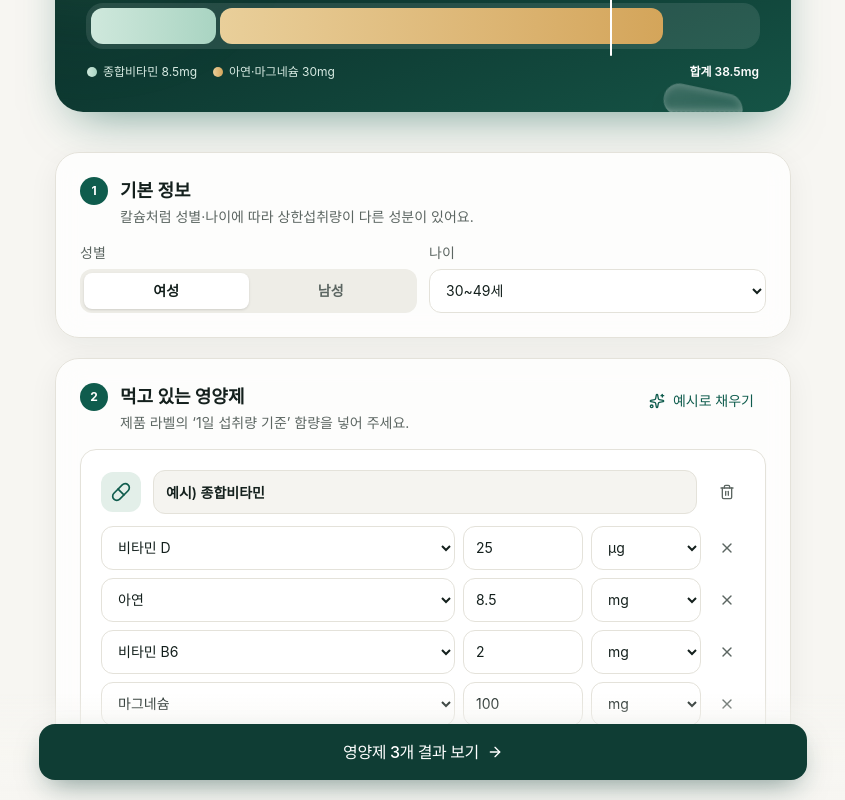
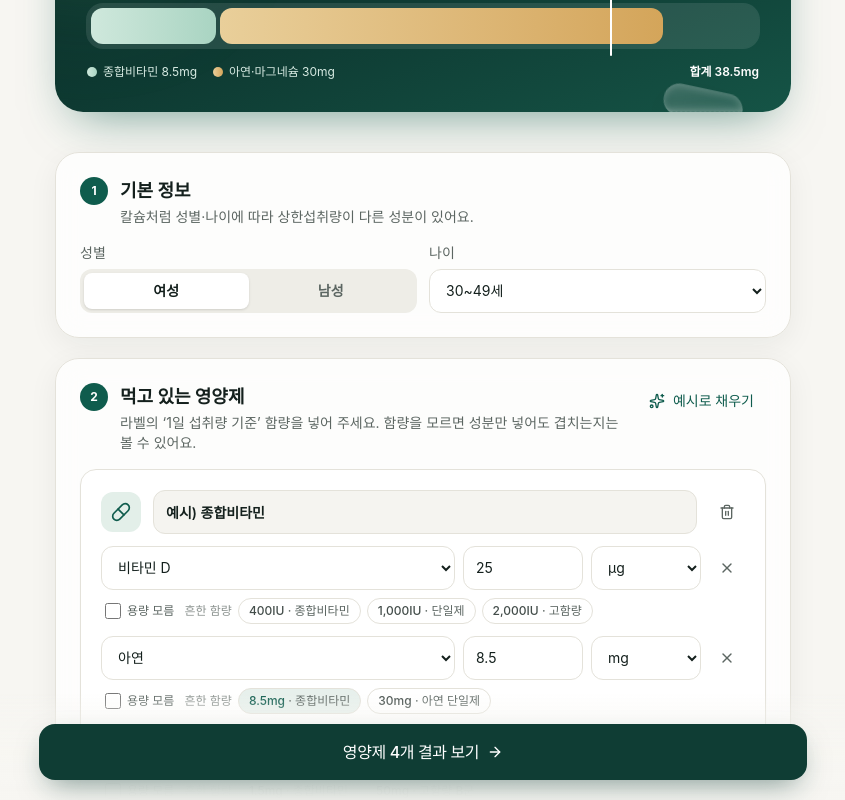
Before and after one commit to jini-d/supplement-check, a Next.js app: page / in a window 1280 px wide. Both pictures are taken after a click on the button "예시로 채우기". Shown: the part 510-1310 px from the top of the page, without its empty margins (217-1062 px from the left). Built offline with nearby package versions, Linux system fonts and the light colour scheme; a web font is replaced by a local one.

Commit message:
용량 모름 체크와 흔한 함량 빠른 선택 추가
라벨을 바로 못 보는 사용자를 위해 성분만 넣고 넘어갈 수 있게 하고,
용량을 모르는 제품이 섞이면 '안쪽'으로 단정하지 않고 확인 필요로 표시한다.

```diff
--- a/src/components/checker.tsx
+++ b/src/components/checker.tsx
@@ -6,6 +6,7 @@ import {
   AlertTriangle,
   ArrowRight,
   CheckCircle2,
+  CircleHelp,
   Copy,
   Info,
   Layers,
@@ -19,8 +20,8 @@ import {
 } from "lucide-react";
 import { Button } from "@/components/ui/button";
 import { Input, NativeSelect } from "@/components/ui/input";
-import { NUTRIENTS, NUTRIENT_MAP, SOURCE_LABEL, type AgeGroup, type Sex } from "@/data/nutrients";
-import { calculate, NEAR_RATIO, type Ingredient, type Profile, type ResultRow, type Supplement } from "@/lib/calc";
+import { NUTRIENTS, NUTRIENT_MAP, SOURCE_LABEL, TYPICAL, type AgeGroup, type Sex } from "@/data/nutrients";
+import { calculate, isFilled, NEAR_RATIO, type Ingredient, type Profile, type ResultRow, type Supplement } from "@/lib/calc";
 import { decodeState, encodeState } from "@/lib/share";
 import { cn } from "@/lib/utils";
 
@@ -51,6 +52,14 @@ const EXAMPLE: Supplement[] = [
       { nutrientId: "magnesium", amount: 250, unit: "mg" },
     ],
   },
+  {
+    id: "ex4",
+    name: "예시) 비타민B 컴플렉스",
+    ingredients: [
+      { nutrientId: "vitB6", amount: 0, unit: "mg", unknown: true },
+      { nutrientId: "vitB12", amount: 500, unit: "µg" },
+    ],
+  },
 ];
 
 export function Checker() {
@@ -74,7 +83,7 @@ export function Checker() {
   }, []);
 
   const results = useMemo(() => calculate(supplements, profile), [supplements, profile]);
-  const filledCount = supplements.filter((s) => s.ingredients.some((i) => i.nutrientId && i.amount > 0)).length;
+  const filledCount = supplements.filter((s) => s.ingredients.some(isFilled)).length;
 
   const updateSupplement = (id: string, patch: Partial<Supplement>) =>
     setSupplements((list) => list.map((s) => (s.id === id ? { ...s, ...patch } : s)));
@@ -163,7 +172,7 @@ export function Checker() {
         <Section
           step={2}
           title="먹고 있는 영양제"
-          desc="제품 라벨의 ‘1일 섭취량 기준’ 함량을 넣어 주세요."
+          desc="라벨의 ‘1일 섭취량 기준’ 함량을 넣어 주세요. 함량을 모르면 성분만 넣어도 겹치는지는 볼 수 있어요."
           action={
             <Button
               variant="ghost"
@@ -208,11 +217,10 @@ export function Checker() {
                 <div className="mt-3 space-y-2">
                   {s.ingredients.map((ing, iIdx) => {
                     const n = NUTRIENT_MAP[ing.nutrientId];
+                    const typical = TYPICAL[ing.nutrientId] ?? [];
                     return (
-                      <div
-                        key={iIdx}
-                        className="grid grid-cols-[1fr_1fr_36px] gap-2 rounded-xl bg-muted/40 p-2 sm:grid-cols-[1fr_120px_110px_36px] sm:bg-transparent sm:p-0"
-                      >
+                      <div key={iIdx} className="rounded-xl bg-muted/40 p-2 sm:bg-transparent sm:p-0">
+                      <div className="grid grid-cols-[1fr_1fr_36px] gap-2 sm:grid-cols-[1fr_120px_110px_36px]">
                         <NativeSelect
                           className="col-span-3 h-11 rounded-xl bg-white sm:col-span-1"
                           aria-label="성분"
@@ -235,15 +243,16 @@ export function Checker() {
                           type="number"
                           inputMode="decimal"
                           min={0}
-                          placeholder="함량"
-                          value={ing.amount || ""}
+                          placeholder={ing.unknown ? "모름" : "함량"}
+                          disabled={ing.unknown}
+                          value={ing.unknown ? "" : ing.amount || ""}
                           onChange={(e) => updateIngredient(s.id, iIdx, { amount: Number(e.target.value) })}
                         />
                         <NativeSelect
                           className="h-11 rounded-xl bg-white"
                           aria-label="단위"
                           value={ing.unit}
-                          disabled={!n}
+                          disabled={!n || ing.unknown}
                           onChange={(e) => updateIngredient(s.id, iIdx, { unit: e.target.value })}
                         >
                           {n ? n.units.map((u) => <option key={u.label}>{u.label}</option>) : <option value="">단위</option>}
@@ -258,6 +267,45 @@ export function Checker() {
                         >
                           <X />
                         </Button>
+                      </div>
+                      {n && (
+                        <div className="mt-2 flex flex-wrap items-center gap-1.5 pb-1 text-xs sm:pl-1">
+                          <label className="mr-1 inline-flex cursor-pointer items-center gap-1.5 font-medium text-muted-foreground">
+                            <input
+                              type="checkbox"
+                              className="size-4 accent-[#0f5c4d]"
+                              checked={!!ing.unknown}
+                              onChange={(e) => {
+                                updateIngredient(s.id, iIdx, { unknown: e.target.checked });
+                                if (e.target.checked) track("amount_unknown_checked", { nutrient: ing.nutrientId });
+                              }}
+                            />
+                            용량 모름
+                          </label>
+                          {typical.length > 0 && (
+                            <>
+                              <span className="text-muted-foreground/70">흔한 함량</span>
+                              {typical.map((t) => (
+                                <button
+                                  key={t.amount + t.unit}
+                                  type="button"
+                                  className={cn(
+                                    "rounded-full border bg-white px-2.5 py-1 font-medium text-foreground/80 transition-colors hover:border-primary/40 hover:text-primary",
+                                    !ing.unknown && ing.amount === t.amount && ing.unit === t.unit && "border-primary/50 bg-secondary text-primary",
+                                  )}
+                                  onClick={() => {
+                                    updateIngredient(s.id, iIdx, { amount: t.amount, unit: t.unit, unknown: false });
+                                    track("typical_dose_used", { nutrient: ing.nutrientId });
+                                  }}
+                                >
+                                  {fmt(t.amount)}
+                                  {t.unit} <span className="text-muted-foreground">· {t.hint}</span>
+                                </button>
+                              ))}
+                            </>
+                          )}
+                        </div>
+                      )}
                       </div>
                     );
                   })}
@@ -434,6 +482,7 @@ const STATUS = {
   near: { text: "상한섭취량에 가까워요", chip: "bg-amber-100 text-amber-900", ring: "#d97706", icon: TrendingUp },
   ok: { text: "상한섭취량 안쪽이에요", chip: "bg-emerald-100 text-emerald-800", ring: "#059669", icon: CheckCircle2 },
   none: { text: "상한섭취량 기준이 없는 성분", chip: "bg-slate-100 text-slate-700", ring: "#94a3b8", icon: Info },
+  unknown: { text: "용량 확인이 필요해요", chip: "bg-slate-100 text-slate-700", ring: "#94a3b8", icon: CircleHelp },
 } as const;
 
 function Gauge({ pct, color }: { pct?: number; color: string }) {
@@ -467,7 +516,8 @@ function Gauge({ pct, color }: { pct?: number; color: string }) {
 function ResultItem({ row }: { row: ResultRow }) {
   const st = STATUS[row.status];
   const Icon = st.icon;
-  const pct = row.ratio !== undefined ? Math.round(row.ratio * 100) : undefined;
+  const pct = row.ratio !== undefined && row.total > 0 ? Math.round(row.ratio * 100) : undefined;
+  const partial = row.unknownSources.length > 0 && row.total > 0;
   return (
     <article className="flex gap-4 rounded-2xl border bg-white p-4 shadow-[0_1px_2px_rgba(20,32,29,0.04)] sm:p-5">
       <Gauge pct={pct} color={st.ring} />
@@ -484,7 +534,8 @@ function ResultItem({ row }: { row: ResultRow }) {
           )}
         </div>
         <p className="mt-1.5 text-sm">
-          합계 <b>{fmt(row.total)} {row.baseUnit}</b>
+          {partial ? "아는 것만 더해서 " : "합계 "}
+          <b>{row.total === 0 && row.unknownSources.length > 0 ? "?" : `${fmt(row.total)} ${row.baseUnit}`}</b>
           {row.ul !== undefined && (
             <span className="text-muted-foreground">
               {" "}
@@ -497,9 +548,16 @@ function ResultItem({ row }: { row: ResultRow }) {
           {row.sources.map((src) => (
             <span key={src} className="rounded-md bg-muted px-2 py-0.5 text-xs text-muted-foreground">
               {src}
+              {row.unknownSources.includes(src) && " (용량 모름)"}
             </span>
           ))}
         </div>
+        {row.unknownSources.length > 0 && (
+          <p className="mt-1.5 text-xs font-medium text-amber-800">
+            {partial ? "용량을 모르는 제품이 있어 실제 합계는 이보다 많아요. " : ""}
+            라벨을 확인하면 정확하게 볼 수 있어요.
+          </p>
+        )}
         {row.ulNote && <p className="mt-1.5 text-xs text-muted-foreground">{row.ulNote}</p>}
       </div>
     </article>
--- a/src/data/nutrients.ts
+++ b/src/data/nutrients.ts
@@ -93,3 +93,55 @@ export function getUl(n: Nutrient, sex: Sex, age: AgeGroup): number | undefined
 }
 
 export const SOURCE_LABEL = "보건복지부·한국영양학회, 2025 한국인 영양소 섭취기준 (성인 19~64세)";
+
+/**
+ * 라벨을 바로 못 볼 때 고를 수 있는 "흔히 보이는 함량".
+ * 특정 제품 값이 아니라 시중 제품에서 자주 보이는 함량대를 고른 참고값이다.
+ */
+export type TypicalDose = { amount: number; unit: string; hint: string };
+
+export const TYPICAL: Record<string, TypicalDose[]> = {
+  vitD: [
+    { amount: 400, unit: "IU", hint: "종합비타민" },
+    { amount: 1000, unit: "IU", hint: "단일제" },
+    { amount: 2000, unit: "IU", hint: "고함량" },
+  ],
+  vitC: [
+    { amount: 100, unit: "mg", hint: "종합비타민" },
+    { amount: 1000, unit: "mg", hint: "단일제" },
+  ],
+  vitE: [{ amount: 11, unit: "mg α-TE", hint: "종합비타민" }],
+  vitB6: [
+    { amount: 1.5, unit: "mg", hint: "종합비타민" },
+    { amount: 50, unit: "mg", hint: "고함량 B군" },
+  ],
+  folate: [{ amount: 400, unit: "µg", hint: "종합·임신 준비" }],
+  vitB12: [
+    { amount: 2.4, unit: "µg", hint: "종합비타민" },
+    { amount: 500, unit: "µg", hint: "고함량 B군" },
+  ],
+  biotin: [
+    { amount: 30, unit: "µg", hint: "종합비타민" },
+    { amount: 5000, unit: "µg", hint: "모발용 고함량" },
+  ],
+  calcium: [
+    { amount: 210, unit: "mg", hint: "종합비타민" },
+    { amount: 500, unit: "mg", hint: "칼슘제" },
+  ],
+  magnesium: [
+    { amount: 100, unit: "mg", hint: "종합·칼슘 복합" },
+    { amount: 350, unit: "mg", hint: "마그네슘 단일제" },
+  ],
+  iron: [
+    { amount: 12, unit: "mg", hint: "종합비타민" },
+    { amount: 30, unit: "mg", hint: "철분제" },
+  ],
+  zinc: [
+    { amount: 8.5, unit: "mg", hint: "종합비타민" },
+    { amount: 30, unit: "mg", hint: "아연 단일제" },
+  ],
+  selenium: [
+    { amount: 55, unit: "µg", hint: "종합비타민" },
+    { amount: 200, unit: "µg", hint: "셀레늄 단일제" },
+  ],
+};
--- a/src/lib/calc.ts
+++ b/src/lib/calc.ts
@@ -1,13 +1,14 @@
 import { NUTRIENT_MAP, getUl, type AgeGroup, type Sex } from "@/data/nutrients";
 
-export type Ingredient = { nutrientId: string; amount: number; unit: string };
+/** unknown: 용량을 몰라서 성분만 넣은 경우. 겹침에는 세고 합계에는 넣지 않는다. */
+export type Ingredient = { nutrientId: string; amount: number; unit: string; unknown?: boolean };
 export type Supplement = { id: string; name: string; ingredients: Ingredient[] };
 export type Profile = { sex: Sex; age: AgeGroup };
 
 /** 상한에 가깝다고 보는 비율. 기획 제안값이며 출시 전에 확정한다. */
 export const NEAR_RATIO = 0.8;
 
-export type Status = "over" | "near" | "ok" | "none";
+export type Status = "over" | "near" | "ok" | "none" | "unknown";
 
 export type ResultRow = {
   nutrientId: string;
@@ -19,6 +20,8 @@ export type ResultRow = {
   status: Status;
   /** 이 성분이 들어 있는 제품 이름들 */
   sources: string[];
+  /** 용량을 모른다고 표시한 제품들. 이 성분의 실제 합계는 total보다 많을 수 있다 */
+  unknownSources: string[];
   ulNote?: string;
 };
 
@@ -29,14 +32,15 @@ export function toBase(nutrientId: string, amount: number, unit: string): number
 }
 
 export function calculate(supplements: Supplement[], profile: Profile): ResultRow[] {
-  const acc = new Map<string, { total: number; sources: Set<string> }>();
+  const acc = new Map<string, { total: number; sources: Set<string>; unknown: Set<string> }>();
 
   supplements.forEach((s, i) => {
     const label = s.name.trim() || `영양제 ${i + 1}`;
     s.ingredients.forEach((ing) => {
-      if (!NUTRIENT_MAP[ing.nutrientId] || !(ing.amount > 0)) return;
-      const cur = acc.get(ing.nutrientId) ?? { total: 0, sources: new Set<string>() };
-      cur.total += toBase(ing.nutrientId, ing.amount, ing.unit);
+      if (!isFilled(ing)) return;
+      const cur = acc.get(ing.nutrientId) ?? { total: 0, sources: new Set<string>(), unknown: new Set<string>() };
+      if (ing.unknown) cur.unknown.add(label);
+      else cur.total += toBase(ing.nutrientId, ing.amount, ing.unit);
       cur.sources.add(label);
       acc.set(ing.nutrientId, cur);
     });
@@ -49,6 +53,8 @@ export function calculate(supplements: Supplement[], profile: Profile): ResultRo
     const ratio = ul ? v.total / ul : undefined;
     let status: Status = "none";
     if (ratio !== undefined) status = ratio > 1 ? "over" : ratio >= NEAR_RATIO ? "near" : "ok";
+    // 용량 모르는 제품이 있으면 "안쪽"이라고 단정하지 않는다. 넘음·근접은 아는 양만으로도 성립하므로 그대로 둔다.
+    if (v.unknown.size > 0 && (status === "ok" || (status === "none" && v.total === 0))) status = "unknown";
     rows.push({
       nutrientId: id,
       name: n.name,
@@ -58,12 +64,18 @@ export function calculate(supplements: Supplement[], profile: Profile): ResultRo
       ratio,
       status,
       sources: [...v.sources],
+      unknownSources: [...v.unknown],
       ulNote: n.ulNote,
     });
   });
 
-  const order: Record<Status, number> = { over: 0, near: 1, ok: 2, none: 3 };
+  const order: Record<Status, number> = { over: 0, near: 1, unknown: 2, ok: 3, none: 4 };
   return rows.sort((a, b) => order[a.status] - order[b.status] || (b.ratio ?? 0) - (a.ratio ?? 0));
+}
+
+/** 성분이 골라져 있고, 함량을 넣었거나 "용량 모름"으로 표시했으면 입력된 것으로 본다 */
+export function isFilled(ing: Ingredient) {
+  return !!NUTRIENT_MAP[ing.nutrientId] && (ing.unknown === true || ing.amount > 0);
 }
 
 function round(x: number) {
--- a/src/lib/share.ts
+++ b/src/lib/share.ts
@@ -2,14 +2,14 @@ import type { Profile, Supplement } from "@/lib/calc";
 
 /**
  * 결과를 서버 없이 공유하기 위해 입력 내용을 URL 해시에 담는다.
- * 짧게 만들려고 키를 줄인 형태로 저장한다.
+ * 짧게 만들려고 키를 줄인 형태로 저장한다. 함량 -1은 "용량 모름"이다.
  */
 type Packed = { p: [Profile["sex"], Profile["age"]]; s: [string, [string, number, string][]][] };
 
 export function encodeState(profile: Profile, supplements: Supplement[]): string {
   const packed: Packed = {
     p: [profile.sex, profile.age],
-    s: supplements.map((s) => [s.name, s.ingredients.map((i) => [i.nutrientId, i.amount, i.unit])]),
+    s: supplements.map((s) => [s.name, s.ingredients.map((i) => [i.nutrientId, i.unknown ? -1 : i.amount, i.unit])]),
   };
   const json = JSON.stringify(packed);
   const b64 = btoa(String.fromCharCode(...new TextEncoder().encode(json)));
@@ -26,7 +26,7 @@ export function decodeState(hash: string): { profile: Profile; supplements: Supp
       supplements: packed.s.map(([name, ings], idx) => ({
         id: `s${idx}-${Date.now()}`,
         name,
-        ingredients: ings.map(([nutrientId, amount, unit]) => ({ nutrientId, amount, unit })),
+        ingredients: ings.map(([nutrientId, amount, unit]) => (amount === -1 ? { nutrientId, amount: 0, unit, unknown: true } : { nutrientId, amount, unit })),
       })),
     };
   } catch {
```
Also changed, not shown: 1 other file (tests, documents, lock files or other folders).
